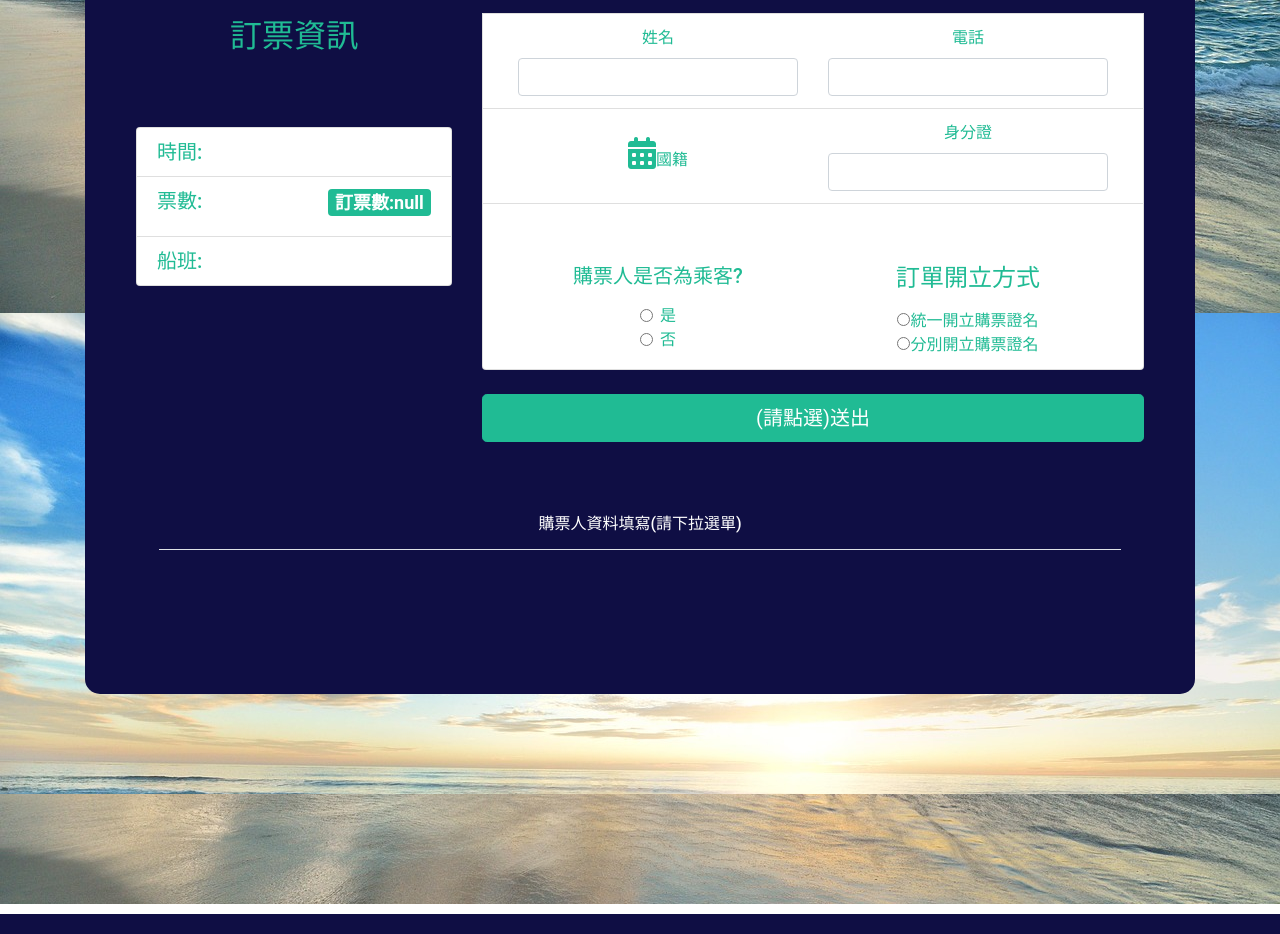
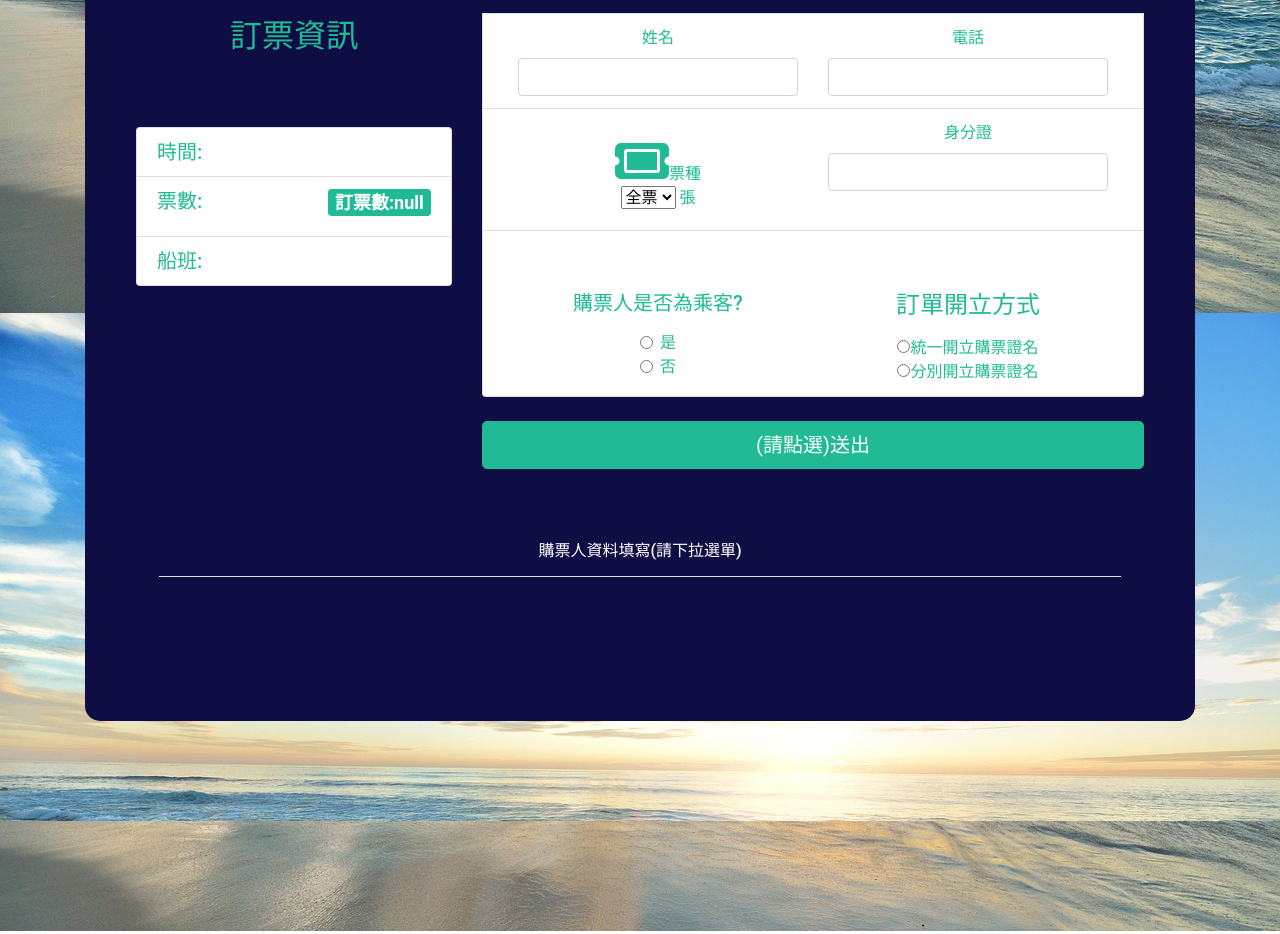
Before and after one commit to A10923048/KingXia, a plain HTML site: page order.html in a window 1280 px wide. Shown: the part 1580-2514 px from the top of the page. Drawn offline with nearby package versions, Linux system fonts and the light colour scheme.

Commit message:
新增票種

```diff
--- a/order.html
+++ b/order.html
@@ -190,9 +190,30 @@
                                                       </li>
                                                       <li class="list-group-item d-flex justify-content-between lh-sm">
                                                         <div class="col-sm-6 mt-3">
+                                                          <div class="intro-box">
+
                                                           <span class="my-0"id="time-show">
-                                                            <i class="fa-solid fa-calendar-days fa-2x"></i>國籍</label>
+                                                            <i class="fa-solid fa-ticket fa-3x"></i>票種</label>
+
+                                                            <div id="Quantity">
+                                                                <div>
+                                                                    <label for="ticketS">
+                                                                        <select id="ticketQuantity">
+                                                                            <option value="全票">全票</option>
+                                                                            <option value="敬老">敬老 </option>
+                                                                            <option value="兒童">兒童</option>
+                                                                            <option value="博愛">博愛</option>
+                                                                        </select>
+                                                                        張
+                                                                    </label>
+                                                                </div>
+                                                            </div>
                                                           </span>
+                                                        </div>
+
+
+
+
                                                           <div class="invalid-feedback">
                                                             Please select a valid country.
                                                           </div>
```
Also changed, not shown: js/new_articleC+CC.js (+24 -0 lines).
